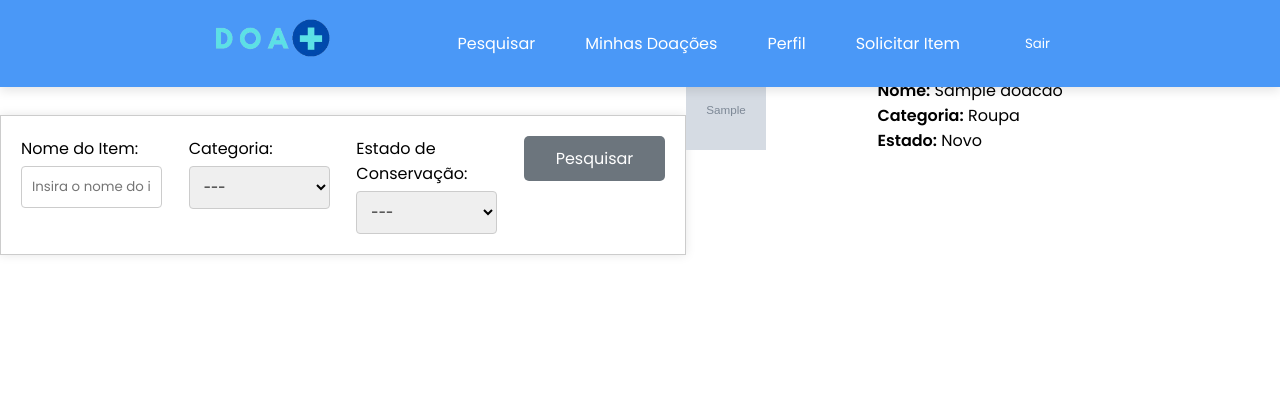
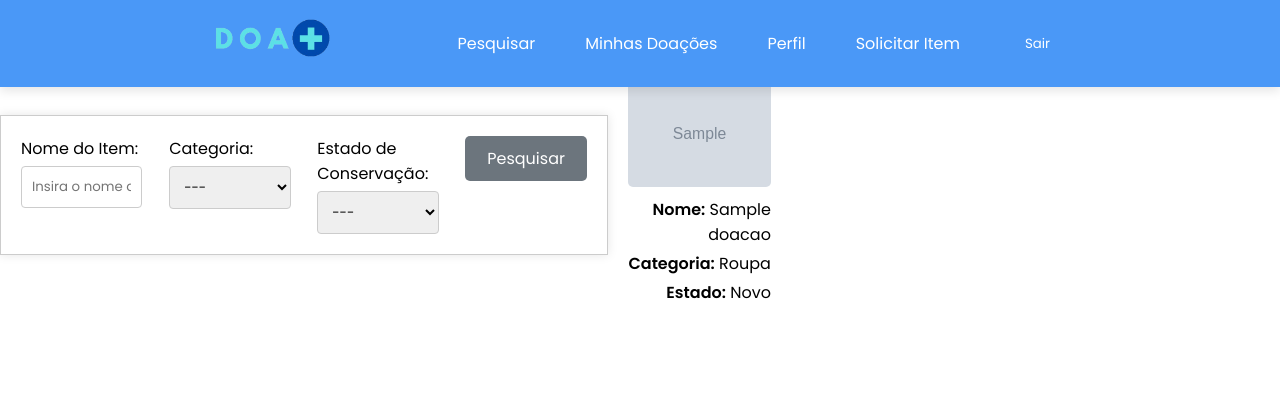
Before and after one commit to marimmbc/doamais, a Django app: template DoaMais/main/templates/pesquisar.html in a window 1280 px wide. Shown: the top 420 px of the page. Run offline with Django 4.2, Linux system fonts and the light colour scheme; the template is opened without the code that fills it: values that come from a table or form of the project are taken from there, others are empty; tables that the repository leaves empty hold one stand-in row (values such as "Sample post"); grey boxes marked "Sample" are stand-in pictures.

Commit message:
ajuste css de pesquisar

```diff
--- a/DoaMais/main/static/css/pesquisar.css
+++ b/DoaMais/main/static/css/pesquisar.css
@@ -72,26 +72,51 @@ body {
 }
 
 .search-results {
-  width: 80%; /* Smaller width for the table */
-  margin: 20px auto; /* Auto horizontally for centering */
+  width: 100%; /* Ou ajuste conforme necessário */
+  margin-top: 20px; /* Espaço entre o formulário e os resultados da pesquisa */
+  display: grid;
+  grid-template-columns: repeat(4, 1fr); /* 4 colunas com tamanhos iguais */
+  grid-gap: 20px; /* Espaçamento entre os itens */
+  padding: 20px; /* Espaçamento interno */
+  max-width: 1200px;
 }
 
 .search-item {
-  display: table;
-  width: 100%;
-  border-collapse: collapse;
-  margin: 10px 0; /* Margin for each search item */
+  display: flex;
+  flex-direction: column;
+  align-items: flex-end; /* Alinha os detalhes do item à direita */
 }
 
 .search-item img {
-  width: 80px;
-  height: 80px;
-  object-fit: cover;
-  margin-right: 10px; /* Space between image and text */
+  width: 100%; /* A imagem ocupa toda a largura do item */
+  border-radius: 5px; /* Bordas arredondadas como na imagem */
+  margin-bottom: 8px; /* Espaço entre a imagem e os detalhes do item */
 }
 
 .search-item div {
-  display: table-cell;
-  vertical-align: top; /* Align the text to the top of the container */
-  padding: 8px; /* Padding around the text */
+  text-align: right; /* Alinha o texto à direita */
 }
+
+.search-item p {
+  margin: 0; /* Remove a margem padrão */
+  padding: 2px 0; /* Pequeno padding para espaçamento vertical */
+}
+
+/* Responsividade */
+@media (max-width: 1024px) {
+  .search-results {
+    grid-template-columns: repeat(3, 1fr); /* 3 colunas em telas menores */
+  }
+}
+
+@media (max-width: 768px) {
+  .search-results {
+    grid-template-columns: repeat(2, 1fr); /* 2 colunas em telas de tablets */
+  }
+}
+
+@media (max-width: 576px) {
+  .search-results {
+    grid-template-columns: 1fr; /* 1 coluna em telas de celular */
+  }
+}
```
